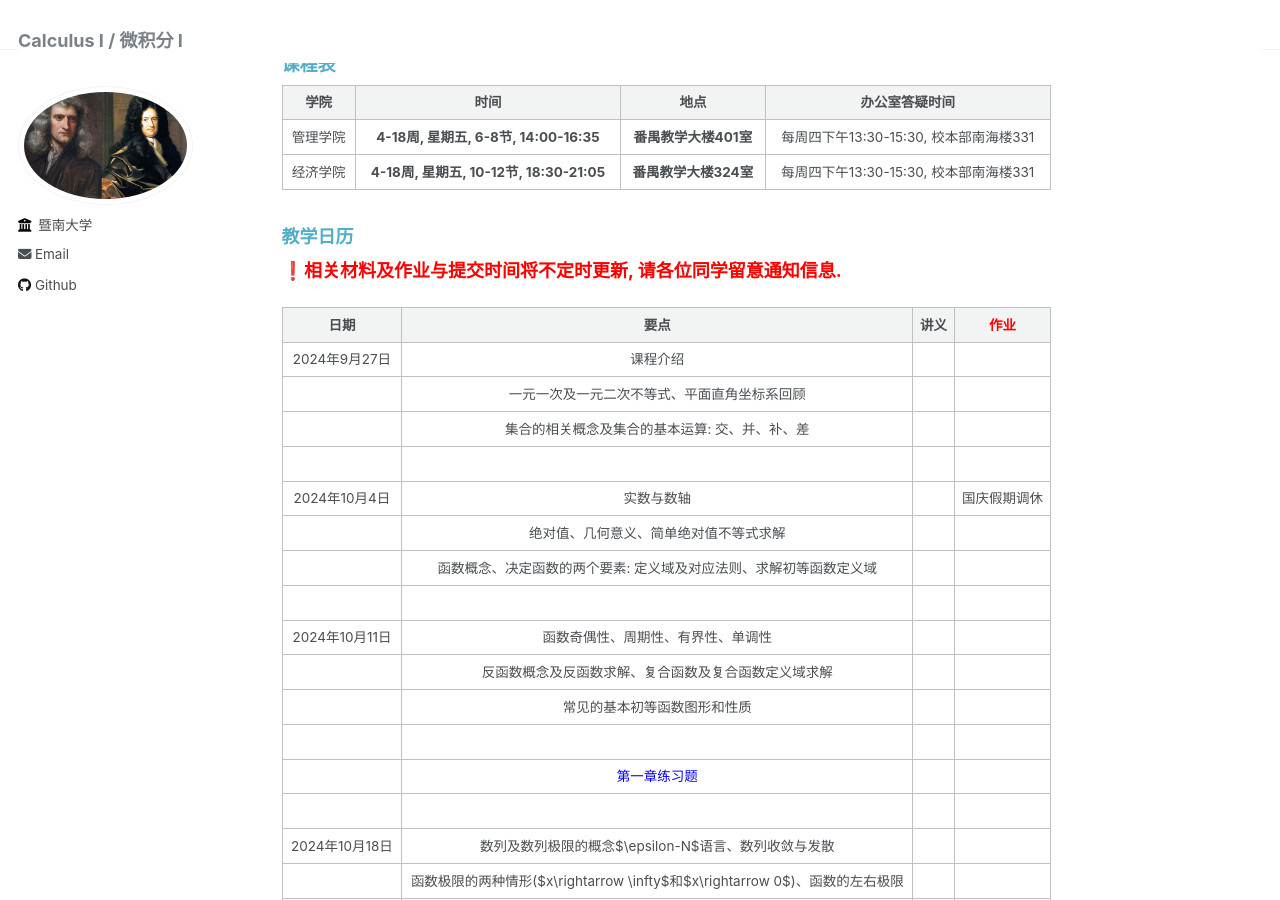
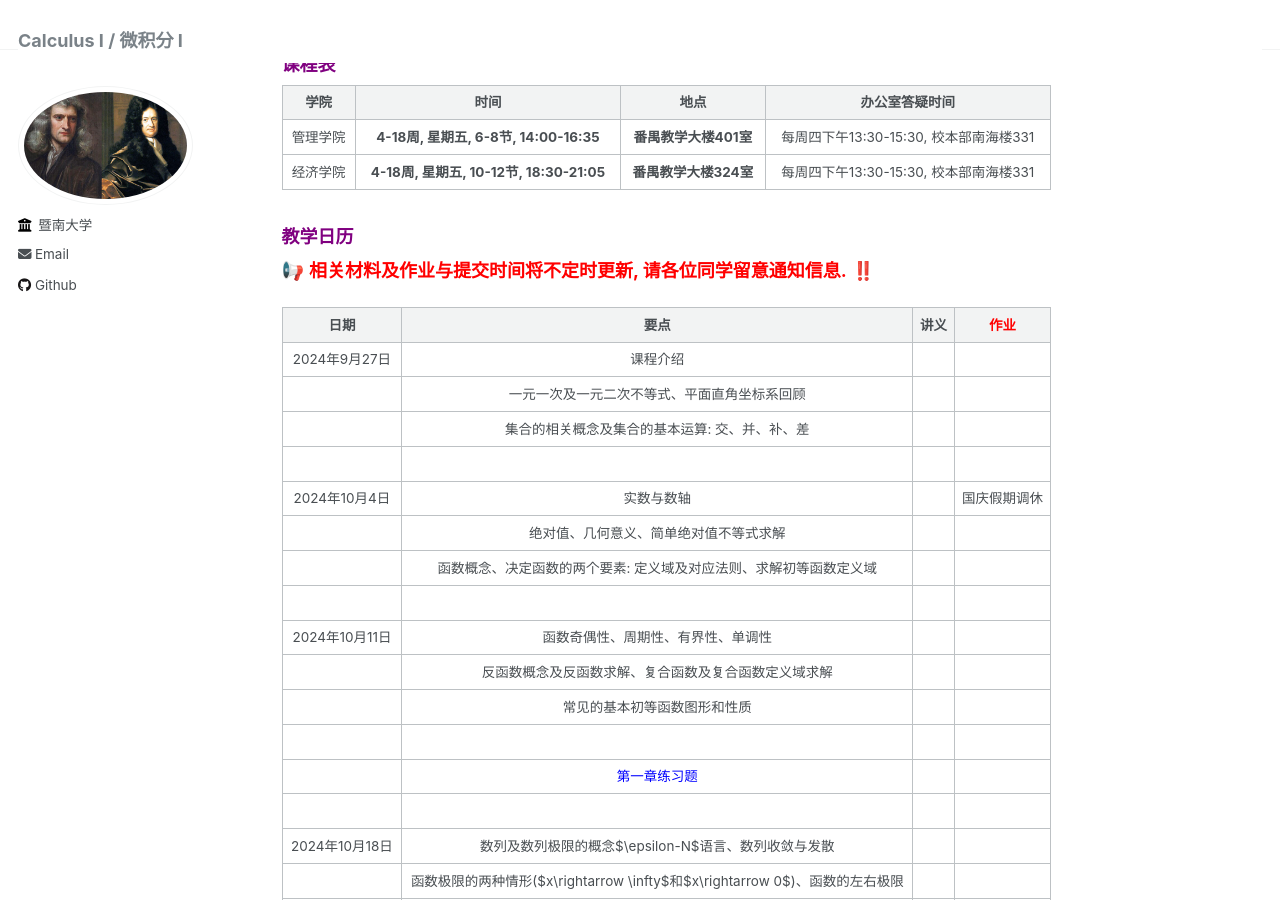
Before and after one commit to wangyuanhao/calculus_course_webpage, a Jekyll site: the page built from _pages/about.md, in a window 1280 px wide and 900 px high, scrolled down 1060 px. Built offline with Jekyll 4.4.1, drawn with Linux system fonts in a browser that asks for light colours.

Commit message:
Update about.md

```diff
--- a/_pages/about.md
+++ b/_pages/about.md
@@ -17,7 +17,7 @@ redirect_from:
 
 📢 尽管本课程提供了相关讲义，但课本仍然是必须的‼️
 
-* **任课教师**: <a href="https://wangyuanhao.github.io" style="text-decoration:none;">**王伟文**</a>
+* **任课教师**: <a href="https://wangyuanhao.github.io" style="text-decoration:none;color:purple">**王伟文**</a>
 * **成绩评定**
   * **闭卷期末考试**: 60%
   * **平时成绩**: 40%
@@ -25,7 +25,7 @@ redirect_from:
     * 随堂测试: 1/4
     * 出勤: 1/4
 
-### <font color=purple><a name='1' style="text-decoration:none;">预备知识</a></font>
+### <font color=purple><a name='1' style="text-decoration:none;color:purple">预备知识</a></font>
 
 学生应具备以下两个基本知识, 但这不是必须的, 如果之前没有了解过, 请特别留意课堂上关于这两个知识点的讲解及课后加强学习. 从经验来看, 这两个知识点是较多学生通过本门课程的“拦路虎”.
 
@@ -36,16 +36,16 @@ redirect_from:
   * 平面直角坐标系表示方法
   * 平面上的直线表示及几何性质(斜率)
 
-### <font color=purple><a name="2" style="text-decoration:none;">课程表</a></font>
+### <a name="2" style="text-decoration:none;color:purple">课程表</a>
 
 |   学院   |                   时间                   |         地点          |             办公室答疑时间             |
 | :------: | :--------------------------------------: | :-------------------: | :------------------------------------: |
 | 管理学院 |  **4-18周, 星期五, 6-8节, 14:00-16:35**  | **番禺教学大楼401室** | 每周四下午13:30-15:30, 校本部南海楼331 |
 | 经济学院 | **4-18周, 星期五, 10-12节, 18:30-21:05** | **番禺教学大楼324室** | 每周四下午13:30-15:30, 校本部南海楼331 |
 
-### <font color=purple><a name="3" style="text-decoration:none;">教学日历</a></font>
+### <a name="3" style="text-decoration:none;color:purple">教学日历</a>
 
-❗️**<font color=red>相关材料及作业与提交时间将不定时更新, 请各位同学留意通知信息.</font>**
+📢 **<font color=red>相关材料及作业与提交时间将不定时更新, 请各位同学留意通知信息.</font>** ‼️
 
 |      日期      |                             要点                             | 讲义 | <font color=red>作业</font> |
 | :------------: | :----------------------------------------------------------: | :--: | :-------------------------: |
@@ -118,10 +118,10 @@ redirect_from:
 |                |                     期末考注意事项与答疑                     |      |                             |
 |                |                                                              |      |                             |
 
-### <font color=purple><a name="4" style="text-decoration:none;">往年期末考试题</a></font>
+### <a name="4" style="text-decoration:none;color:purple">往年期末考试题</a>
 
 * 2023秋期末考试卷
 
-### <font color=purple><a name="5" style="text-decoration:none;">版本信息</a></font>
+### <a name="5" style="text-decoration:none;color:purple">版本信息</a>
 
 * 2024-08-23: 创建版本
```
